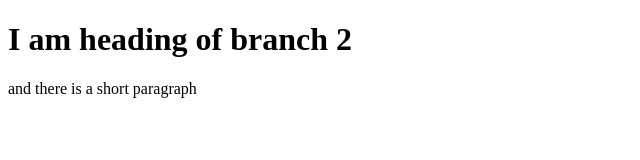
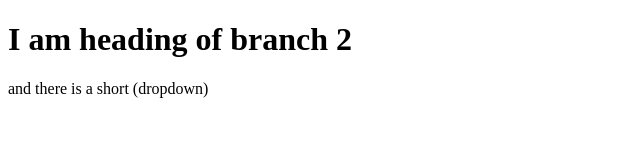
Before and after one commit to yasirgill2233/myProject, a plain HTML site: page index.html in a window 1280 px wide. Shown: the full height of the page, 0-640 px from the left. Drawn offline with Linux system fonts and the light colour scheme.

Commit message:
dropdown

```diff
--- a/index.html
+++ b/index.html
@@ -7,6 +7,6 @@
 </head>
 <body>
     <h1>I am heading of branch 2</h1>
-    <p>and there is a short paragraph</p>
+    <p>and there is a short (dropdown)</p>
 </body>
 </html>
```
